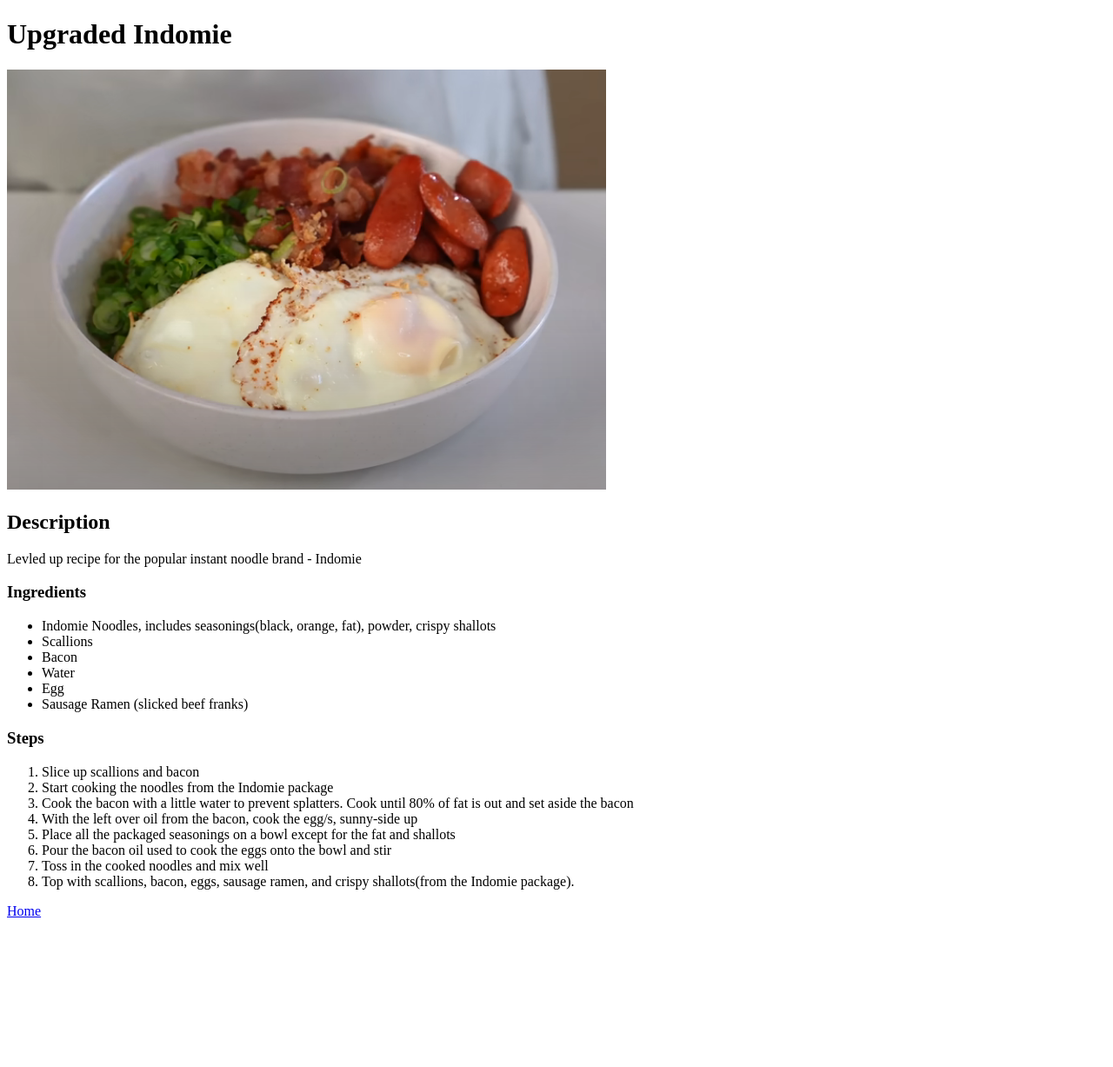
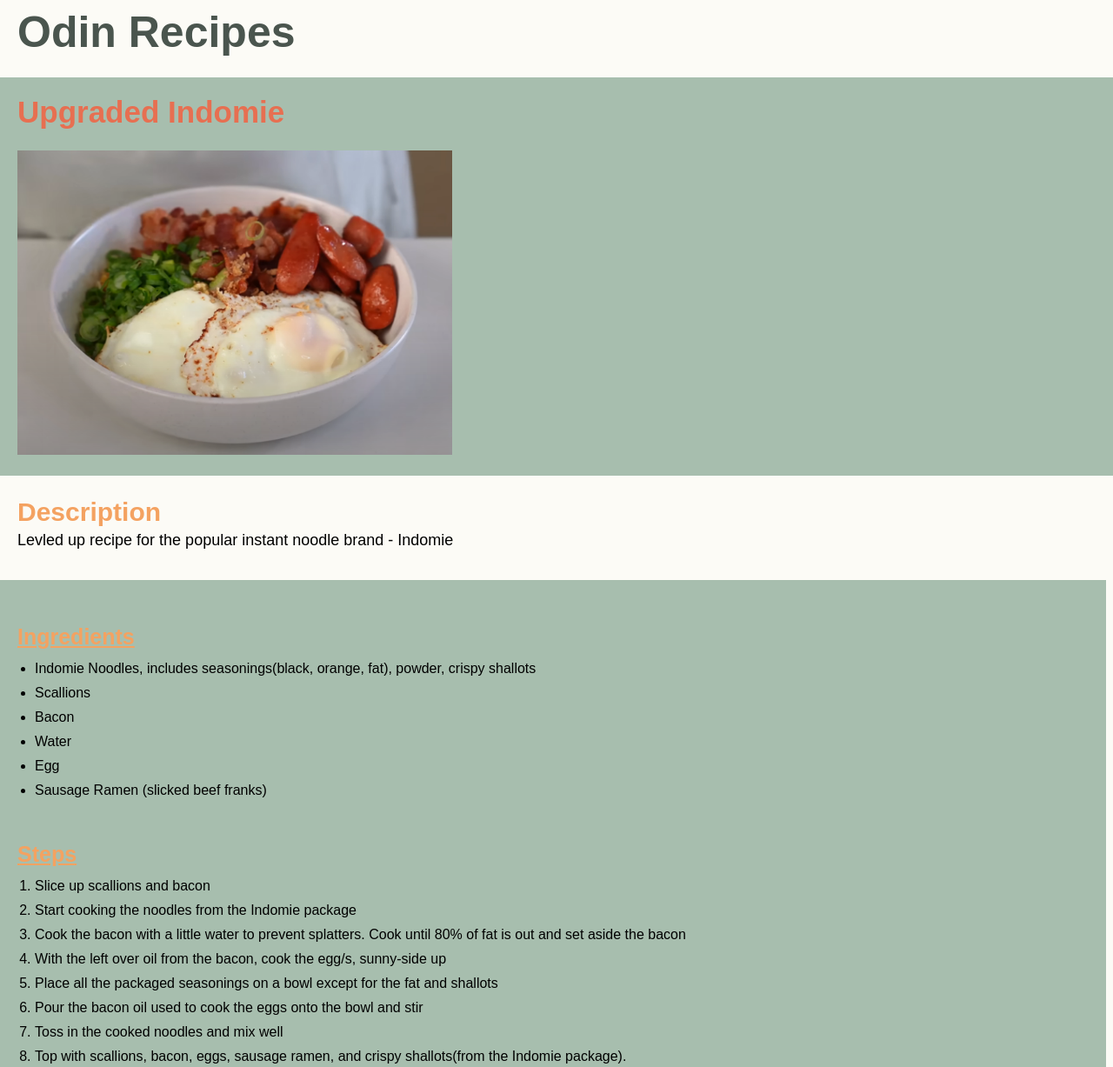
Before and after one commit to sel-77/odin-recipes, a plain HTML site: page recipes/upgraded-indomie.html in a window 1280 px wide. Shown: the top 1227 px of the page at 87% size. Before the commit the page ends 1065 px from the top, so only its background shows below. Drawn offline with Linux system fonts and the light colour scheme.

Commit message:
added basic css styles

```diff
--- a/recipes/upgraded-indomie.html
+++ b/recipes/upgraded-indomie.html
@@ -4,17 +4,30 @@
         <meta charset="UTF-8">
         <meta name="viewport" content="width=device-width, initial-scale=1.0">
         <title>Upgraded Indomie Recipe</title>
+        <link rel="stylesheet" href="../styles.css">
     </head>
 
     <body>
-        <h1>Upgraded Indomie</h1>
-        <img src="../images/upgraded-indomie.png" alt="An image of upgraded indomie">
 
-            <h2>Description</h2>
-            <p>Levled up recipe for the popular instant noodle brand - Indomie</p>
+        <div id="mainheader">
+            <a class="head main nav_link" href="../index.html">Odin Recipes</a>
+        </div>
 
-                <h3>Ingredients</h3>
-                <ul>
+        <div class="block recipe">
+            <div class="section head">
+                <h1 class="head recipe">Upgraded Indomie</h1>
+                <img class="img recipe upgindomie" src="../images/upgraded-indomie.png" alt="An image of upgraded indomie">
+            </div>
+
+            <div class="section desc">
+                <h2 class="head desc">Description</h2>
+                <p class="content desc">Levled up recipe for the popular instant noodle brand - Indomie</p>
+            </div>
+
+            <div class="ing_ste">
+                <div class="section details ingredients">
+                    <h3 class="head ingredients">Ingredients</h3>
+                    <ul class="content ingredients">
                         <li>Indomie Noodles, includes seasonings(black, orange, fat), powder, crispy shallots</li>
                         <li>Scallions</li>
                         <li>Bacon</li>
@@ -22,9 +35,11 @@
                         <li>Egg</li>
                         <li>Sausage Ramen (slicked beef franks)</li>
                     </ul>
+                </div>
 
-                <h3>Steps</h3>
-                <ol>
+                <div class="section details steps">
+                    <h3 class="head steps">Steps</h3>
+                    <ol class="content steps">
                         <li>Slice up scallions and bacon</li>
                         <li>Start cooking the noodles from the Indomie package</li>
                         <li>Cook the bacon with a little water to prevent splatters. Cook until 80% of fat is out and set aside the bacon</li>
@@ -34,7 +49,8 @@
                         <li>Toss in the cooked noodles and mix well</li>
                         <li>Top with scallions, bacon, eggs, sausage ramen, and crispy shallots(from the Indomie package).</li>
                     </ol>
-
-        <a href="../index.html">Home</a>
+                </div>
+            </div>
+        </div>
     </body>
 </html>
--- /dev/null
+++ b/styles.css
@@ -0,0 +1,97 @@
+body {
+    background-color: #FCFBF6;
+    font-family: Arial, Helvetica, sans-serif;
+    box-sizing: border-box;
+    margin-left: 20px;
+}
+
+#mainheader .head.main.nav_link {
+    display: inline-block;
+    color: #4A554E;
+    text-decoration: none;
+    font-size: 50px;
+    font-weight: bold;
+}
+
+#disheslist {
+    display: block;
+}
+
+#disheslist .recipe_link {
+    display: block;
+    color: #E76F51;
+    text-decoration: none;
+    height: auto;
+    width: fit-content;
+    font-size: 25px;
+    font-weight: bold;
+    margin: 10px 0px 10px 0px;
+}
+
+.block.recipe .section.head {
+    background-color: #A7BEAE;
+    margin: 0px -20px;
+}
+
+.block.recipe .head.recipe {
+    color: #E76F51;
+    font-size: 35px;
+    font-weight: bold;
+    padding-left: 20px;
+    padding-top: 20px;
+}
+
+.block.recipe .img.recipe {
+    height: auto;
+    width: 500px;
+    margin-left: 20px;
+    margin-bottom: 20px;
+}
+
+.section {
+    margin: 50px 0px;
+}
+
+.section.desc {
+    margin-top: 0px;
+}
+
+.section.desc .head {
+    color: #F4A261;
+    font-size: 30px;
+    font-weight: bold;
+}
+
+.section.desc .content {
+    font-size: 18px;
+    margin-top: -20px;
+}
+
+.ing_ste {
+    background-color: #A7BEAE;
+    margin-top: -15px;
+    margin-left: -20px;
+    padding: 1px 0px 10px 10px;
+}
+
+.ing_ste .section.details {
+    margin-left: 10px;
+}
+
+.ing_ste .section.details .head {
+    color: #F4A261;
+    text-decoration: underline;
+    font-size: 25px;
+    font-weight: bold;
+    margin: 10px 0px -3px 0px;
+}
+
+.ing_ste .section.details li {
+    margin-left: -20px;
+    margin-bottom: 10px;
+}
+
+.ing_ste .section.details li{
+    margin-left: -20px;
+    margin-bottom: 10px;
+}
```
Also changed, not shown: index.html (+12 -4 lines), recipes/kimchi-jjigae.html (+26 -10 lines), recipes/sweetnspicy-gochujang-chicken.html (+26 -10 lines). Lines whose indentation alone changed are shown as unchanged.
